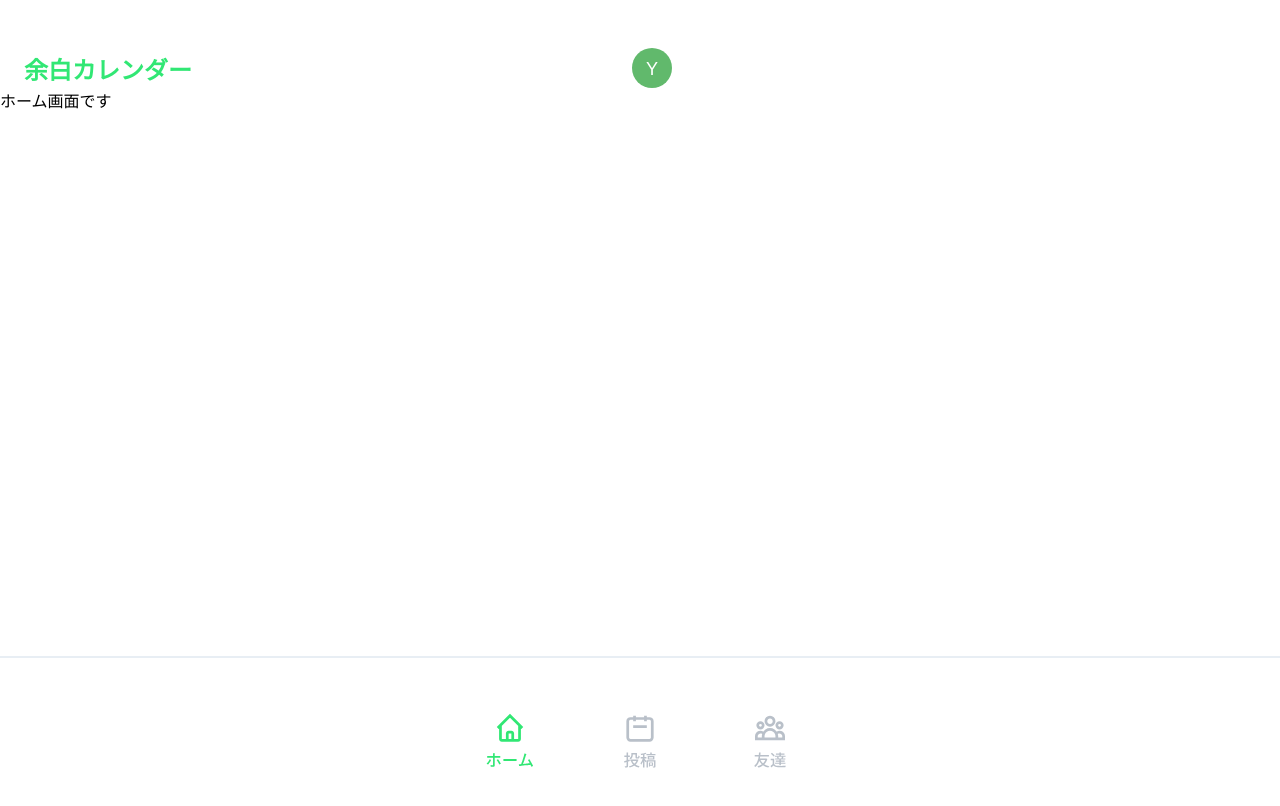
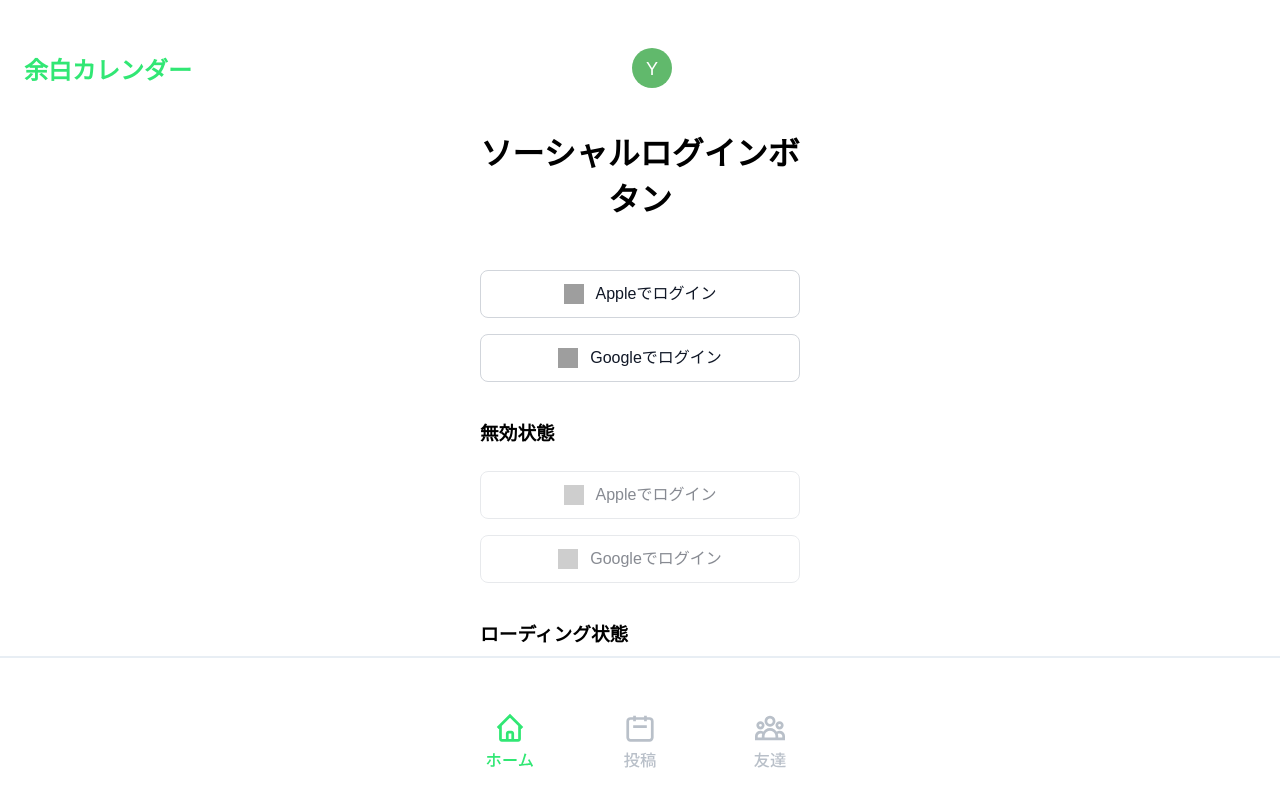
Before and after one commit to kinako1415/yohaku, a Next.js app: page / in a window 1280 px wide. Shown: the top 806 px of the page. Built offline with nearby package versions, Linux system fonts and the light colour scheme; grey boxes are pictures that could not be loaded.

Commit message:
ソーシャルログインボタンを追加し、ボタンのローディング状態を実装

```diff
--- a/src/app/page.tsx
+++ b/src/app/page.tsx
@@ -1,9 +1,58 @@
 "use client";
+import { Button } from "@/components/elements/Button";
+import { SocialButton } from "@/components/elements/SocialButton";
 
 export default function Home() {
+  const handleAppleLogin = () => {
+    console.log("Apple login clicked");
+  };
+
+  const handleGoogleLogin = () => {
+    console.log("Google login clicked");
+  };
+
   return (
-    <div>
-      <p>ホーム画面です</p>
+    <div
+      style={{
+        padding: "40px",
+        maxWidth: "400px",
+        margin: "0 auto",
+        display: "flex",
+        flexDirection: "column",
+        gap: "20px",
+      }}
+    >
+      <h1 style={{ textAlign: "center", marginBottom: "30px" }}>
+        ソーシャルログインボタン
+      </h1>
+
+      <div style={{ display: "flex", flexDirection: "column", gap: "16px" }}>
+        <SocialButton
+          provider="apple"
+          onClick={handleAppleLogin}
+          testId="apple-login-button"
+        />
+
+        <SocialButton
+          provider="google"
+          onClick={handleGoogleLogin}
+          testId="google-login-button"
+        />
+
+        <h3 style={{ marginTop: "20px", marginBottom: "10px" }}>無効状態</h3>
+
+        <SocialButton provider="apple" onClick={handleAppleLogin} disabled />
+
+        <SocialButton provider="google" onClick={handleGoogleLogin} disabled />
+
+        <h3 style={{ marginTop: "20px", marginBottom: "10px" }}>
+          ローディング状態
+        </h3>
+
+        <SocialButton provider="apple" onClick={handleAppleLogin} isLoading />
+
+        <SocialButton provider="google" onClick={handleGoogleLogin} isLoading />
+      </div>
     </div>
   );
 }
--- /dev/null
+++ b/src/components/elements/SocialButton.module.scss
@@ -0,0 +1,122 @@
+.socialButton {
+  padding: 12px 16px;
+  font-size: 16px;
+  border-radius: 8px;
+  justify-content: center;
+  height: 48px;
+  align-items: center;
+  font-weight: 500;
+  border: 1px solid var(--gray-300);
+  transition: all 0.2s ease;
+  width: 100%;
+  cursor: pointer;
+  position: relative;
+  overflow: hidden;
+  display: flex;
+  background-color: var(--white-100);
+  color: var(--gray-900);
+
+  &:hover:not(.disabled):not(.loading) {
+    border-color: var(--gray-400);
+    background-color: var(--gray-50);
+  }
+
+  &:focus-visible {
+    outline: 2px solid var(--primary-300);
+    outline-offset: 2px;
+  }
+
+  &.disabled {
+    opacity: 0.5;
+    cursor: not-allowed;
+  }
+
+  &.loading {
+    pointer-events: none;
+  }
+
+  &.fullWidth {
+    width: 100%;
+  }
+
+  .content {
+    display: flex;
+    align-items: center;
+    justify-content: center;
+    gap: 12px;
+    width: 100%;
+  }
+
+  .icon {
+    display: flex;
+    align-items: center;
+    justify-content: center;
+    width: 20px;
+    height: 20px;
+    flex-shrink: 0;
+  }
+
+  .text {
+    font-weight: 500;
+    font-size: 16px;
+    line-height: 1.5;
+    white-space: nowrap;
+  }
+
+  // Apple specific styles
+  &.apple {
+    background-color: var(--white-100);
+    color: var(--gray-900);
+    border-color: var(--gray-300);
+
+    &:hover:not(.disabled):not(.loading) {
+      background-color: var(--gray-50);
+      border-color: var(--gray-400);
+    }
+
+    .icon {
+      color: var(--white-100);
+    }
+  }
+
+  &.google {
+    background-color: var(--white-100);
+    color: var(--gray-900);
+    border-color: var(--gray-300);
+
+    &:hover:not(.disabled):not(.loading) {
+      background-color: var(--gray-50);
+      border-color: var(--gray-400);
+    }
+
+    .icon {
+      color: inherit;
+    }
+  }
+
+  .spinner {
+    display: flex;
+    align-items: center;
+    justify-content: center;
+    width: 20px;
+    height: 20px;
+  }
+
+  .spinnerCircle {
+    width: 16px;
+    height: 16px;
+    border: 2px solid transparent;
+    border-top: 2px solid currentColor;
+    border-radius: 50%;
+    animation: spin 1s linear infinite;
+  }
+
+  @keyframes spin {
+    0% {
+      transform: rotate(0deg);
+    }
+    100% {
+      transform: rotate(360deg);
+    }
+  }
+}
--- /dev/null
+++ b/src/components/elements/SocialButton.tsx
@@ -0,0 +1,121 @@
+"use client";
+import { motion } from "framer-motion";
+import styles from "./SocialButton.module.scss";
+import { forwardRef } from "react";
+import Image from "next/image";
+
+type SocialProvider = "apple" | "google";
+
+interface SocialButtonProps {
+  provider: SocialProvider;
+  onClick?: () => void;
+  disabled?: boolean;
+  isLoading?: boolean;
+  fullWidth?: boolean;
+  className?: string;
+  id?: string;
+  style?: React.CSSProperties;
+  testId?: string;
+  children?: React.ReactNode;
+}
+
+const AppleIcon = () => (
+  <Image
+    src="https://api.iconify.design/devicon:apple.svg?color=%23ffffff"
+    alt="Apple"
+    width={20}
+    height={20}
+    priority
+  />
+);
+
+const GoogleIcon = () => (
+  <Image
+    src="https://api.iconify.design/devicon:google.svg?color=%23ffffff"
+    alt="Google"
+    width={20}
+    height={20}
+    priority
+  />
+);
+
+const getIcon = (provider: SocialProvider) => {
+  switch (provider) {
+    case "apple":
+      return <AppleIcon />;
+    case "google":
+      return <GoogleIcon />;
+    default:
+      return null;
+  }
+};
+
+const getButtonText = (provider: SocialProvider) => {
+  switch (provider) {
+    case "apple":
+      return "Appleでログイン";
+    case "google":
+      return "Googleでログイン";
+    default:
+      return "";
+  }
+};
+
+export const SocialButton = forwardRef<HTMLButtonElement, SocialButtonProps>(
+  (
+    {
+      provider,
+      onClick,
+      disabled = false,
+      isLoading = false,
+      fullWidth = true,
+      className = "",
+      id,
+      style,
+      testId,
+      children,
+    },
+    ref
+  ) => {
+    const buttonClasses = [
+      styles.socialButton,
+      styles[provider],
+      fullWidth ? styles.fullWidth : "",
+      disabled ? styles.disabled : "",
+      isLoading ? styles.loading : "",
+      className,
+    ]
+      .filter(Boolean)
+      .join(" ");
+
+    return (
+      <motion.button
+        ref={ref}
+        type="button"
+        onClick={onClick}
+        disabled={disabled || isLoading}
+        className={buttonClasses}
+        id={id}
+        style={style}
+        data-testid={testId}
+        whileHover={!disabled && !isLoading ? { scale: 1.02 } : undefined}
+        whileTap={!disabled && !isLoading ? { scale: 0.98 } : undefined}
+        transition={{ duration: 0.1 }}
+      >
+        <div className={styles.content}>
+          {!isLoading && <div className={styles.icon}>{getIcon(provider)}</div>}
+          {isLoading && (
+            <div className={styles.spinner}>
+              <div className={styles.spinnerCircle} />
+            </div>
+          )}
+          <span className={styles.text}>
+            {children || getButtonText(provider)}
+          </span>
+        </div>
+      </motion.button>
+    );
+  }
+);
+
+SocialButton.displayName = "SocialButton";
```
Also changed, not shown: src/components/elements/Button.module.scss (+25 -0 lines), src/components/elements/Button.tsx (+3 -8 lines).
